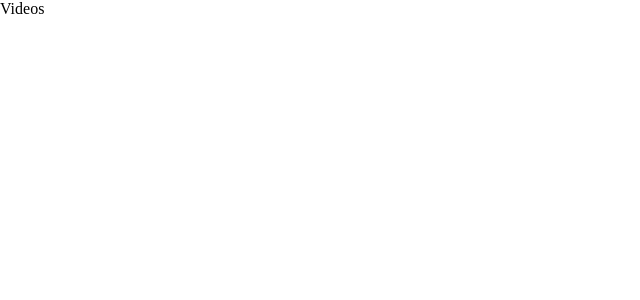
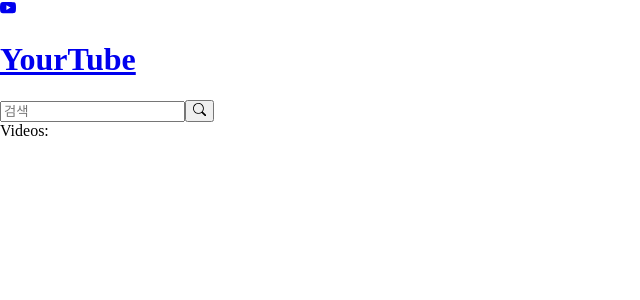
Before and after one commit to cho-hyeonjin/yourtube, a React (Vite) app: page /videos in a window 1280 px wide. Shown: the top 300 px of the page, without its empty margins (0-640 px from the left). Built offline with nearby package versions, Linux system fonts and the light colour scheme.

Commit message:
feat: SearchHeader > keyword 적용 routing 구현

```diff
--- a/package.json
+++ b/package.json
@@ -12,6 +12,7 @@
   "dependencies": {
     "react": "^18.2.0",
     "react-dom": "^18.2.0",
+    "react-icons": "^5.0.1",
     "react-router-dom": "^6.21.3"
   },
   "devDependencies": {
--- a/src/App.jsx
+++ b/src/App.jsx
@@ -1,8 +1,10 @@
 import { Outlet } from "react-router-dom";
+import SearchHeader from "./components/SearchHeader";
 
 function App() {
   return (
     <>
+      <SearchHeader />
       <Outlet />
     </>
   );
--- /dev/null
+++ b/src/components/SearchHeader.jsx
@@ -0,0 +1,34 @@
+import { useState } from "react";
+import { BsYoutube, BsSearch } from "react-icons/bs";
+import { useNavigate, Link } from "react-router-dom";
+
+export default function SearchHeader() {
+  const navigate = useNavigate();
+  const [text, setText] = useState("");
+  const handleSubmit = (e) => {
+    e.preventDefault();
+    // 경로 이동
+    navigate(`/videos/${text}`);
+  };
+  return (
+    <>
+      <header>
+        <Link to="/">
+          <BsYoutube />
+          <h1>YourTube</h1>
+        </Link>
+        <form onSubmit={handleSubmit}>
+          <input
+            type="text"
+            placeholder="검색"
+            value={text}
+            onChange={(e) => setText(e.target.value)}
+          />
+          <button>
+            <BsSearch />
+          </button>
+        </form>
+      </header>
+    </>
+  );
+}
--- a/src/pages/Videos.jsx
+++ b/src/pages/Videos.jsx
@@ -1,7 +1,10 @@
+import { useParams } from "react-router-dom";
 export default function Videos() {
+  const { keyword } = useParams();
+
   return (
     <>
-      <div>Videos</div>
+      <div>Videos: {keyword}</div>
     </>
   );
 }
```
Also changed, not shown: 1 other file (tests, documents, lock files or other folders).
